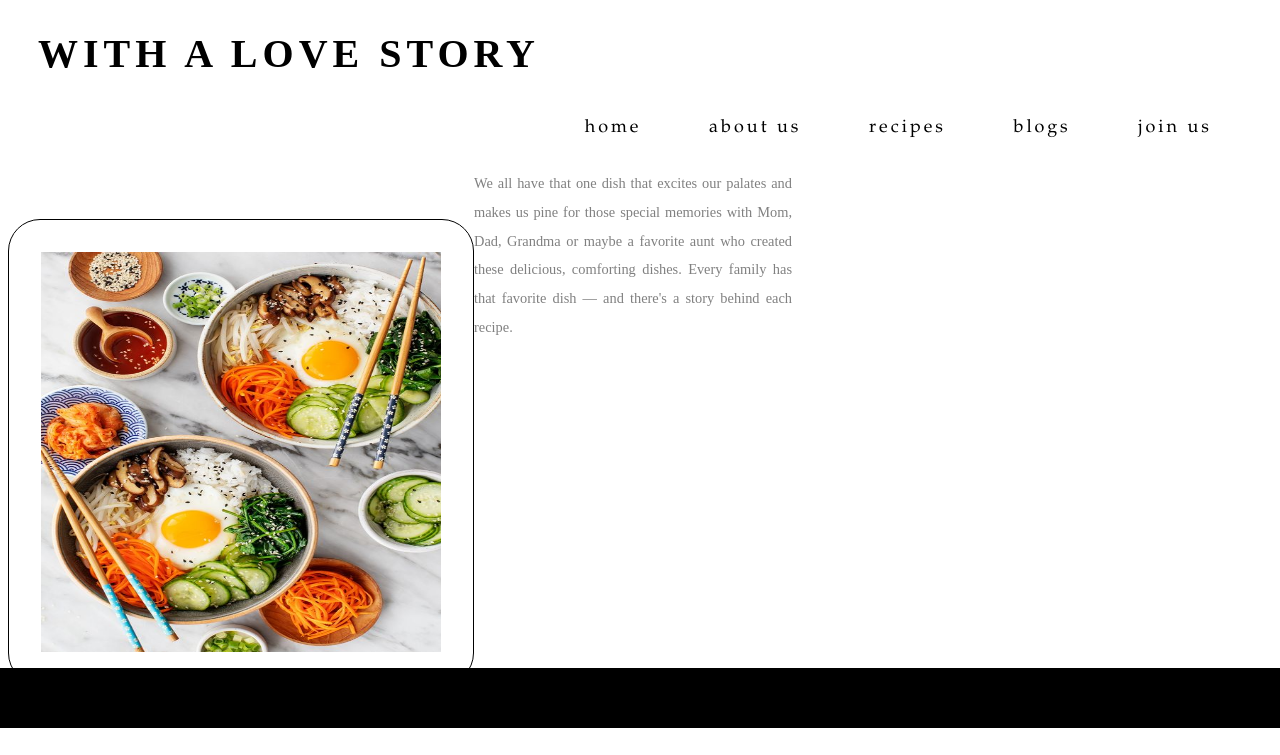
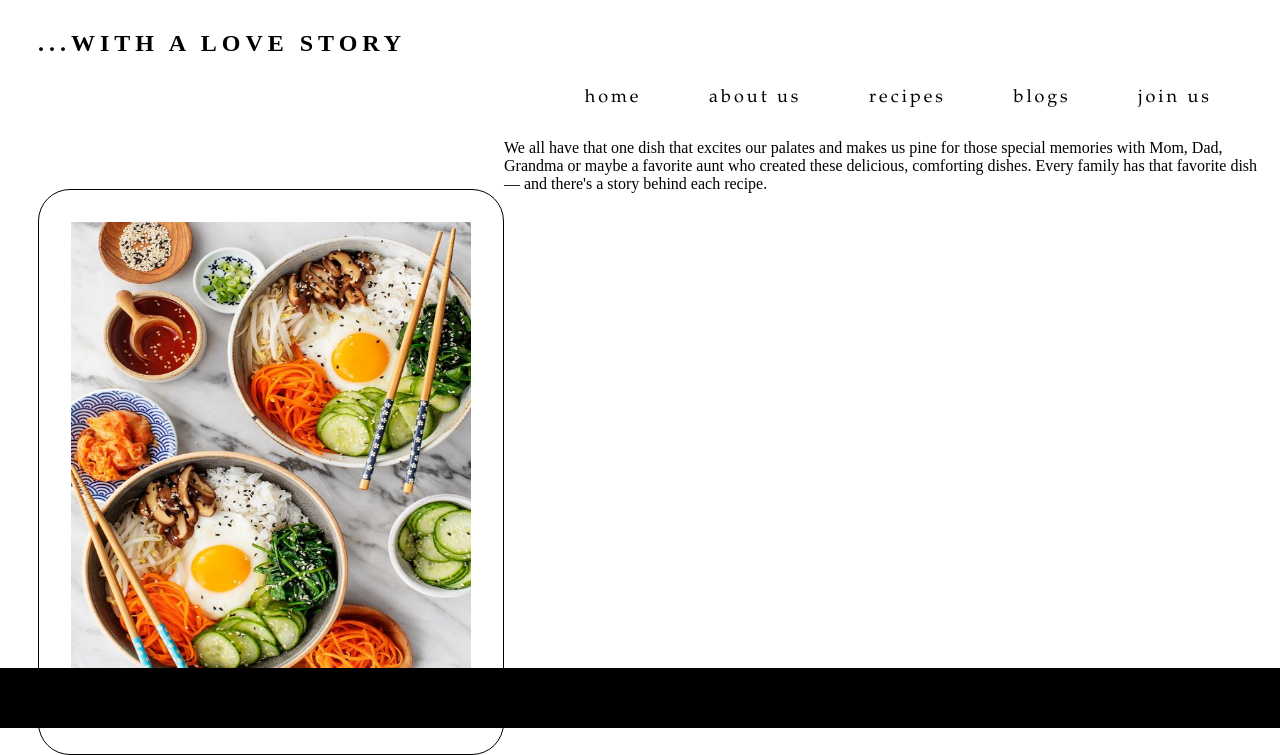
Before and after one commit to lucieortega/Bookrecipe, a PHP site: page /about_us.php in a window 1280 px wide. Shown: the part 72-827 px from the top of the page. Before the commit the page ends 800 px from the top, so only its background shows below. Run offline with PHP 8.4, Linux system fonts and the light colour scheme.

Commit message:
positioning images on home page, fixing styling

```diff
--- a/about_us.php
+++ b/about_us.php
@@ -19,7 +19,7 @@
 
 </head>
 
-<h3>With a love story</h3>
+<h3>...With a love story</h3>
 <body>
 <?php
         include "navigation.php";
@@ -29,8 +29,9 @@
 </body>
             <img class="ramen" src="images/ramen.jpeg" style='float: left;' alt="ramen bowl"/>
 
-<p> We all have that one dish that excites our palates and makes us pine for those special memories
+<p id= "two"><p> We all have that one dish that excites our palates and makes us pine for those special memories
        with Mom, Dad, Grandma or maybe a favorite aunt who created these delicious, comforting dishes.
        Every family has that favorite dish — and there's a story behind each recipe.
+
 </p>
-</html>
+</html
--- a/index.php
+++ b/index.php
@@ -39,13 +39,13 @@
 <div class="imgContainer">
         <!-- <div class="img-with-text"> -->
             <img src="images/healthy_lunch.jpg" alt="Photo of salad">
-                <p>Easy healthy lunch</p>
+            <p>Easy healthy lunch</p>
                 </div>
 
 <div class="imgContainer">
         <!-- <div class="img-with-text"> -->
             <img src="images/dinner.jpg" alt="Photo of meatballs">
-                <p>Italian for dinner</p>
+            <p>Italian for dinner</p>
                 </div>
 </div>
 
--- a/style.css
+++ b/style.css
@@ -18,13 +18,13 @@ h2{
 
 h3{
     font-family: "avenir";
-    font-size: 40px;
+    font-size: 24px;
     letter-spacing: 5px;
     text-transform: uppercase;
     margin-left: 30px;
     margin-top: 30px;
 }
-p {
+p.one {
     color: grey;
     font-family: 'avenir';
     font-size: 0.9rem;
@@ -35,15 +35,19 @@ p {
     text-justify: inter-word;
     width: 40rem;
 }
+
 .sizeprints {
-
   width: 330px
 }
+
 .ramen {
     padding: 2rem;
     border-radius: 2rem;
     width: 400px;
+    height: 500px;
+    margin-left: 30px;
 }
+
 #footer{
     background-color: rgb(0, 0, 0);
     width: 100%;
@@ -86,10 +90,13 @@ img{
 
 .imgContainer {
     display: inline-block;
+    font-family: "avenir";
+    font-weight: medium;
+    letter-spacing: 3px;
     padding: 60px;
-    font-family: "avenir";
-    letter-spacing: 3px;
 }
+
+
 
 
 a:link{text-decoration: none; color: #000000; margin: 30px;/*link that hasn't been visited*/}
```
Lines whose indentation alone changed are shown as unchanged.
